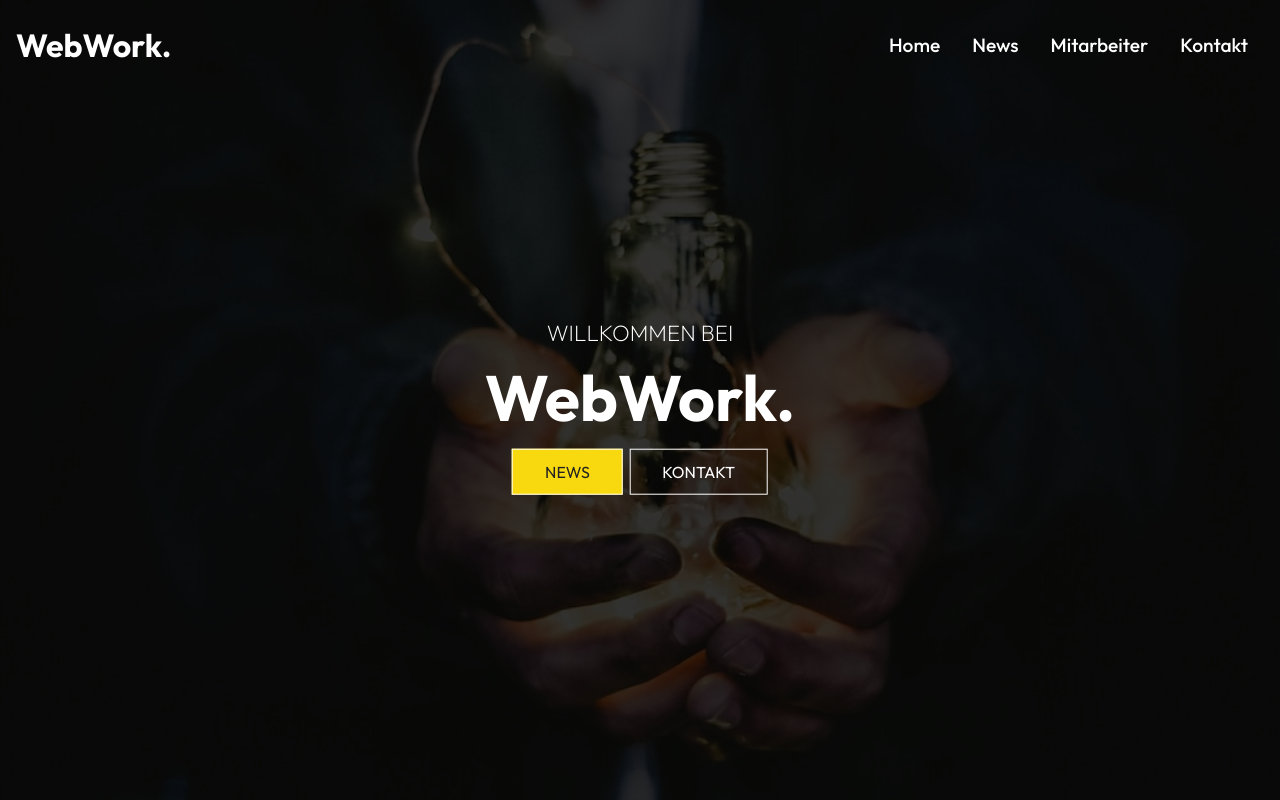
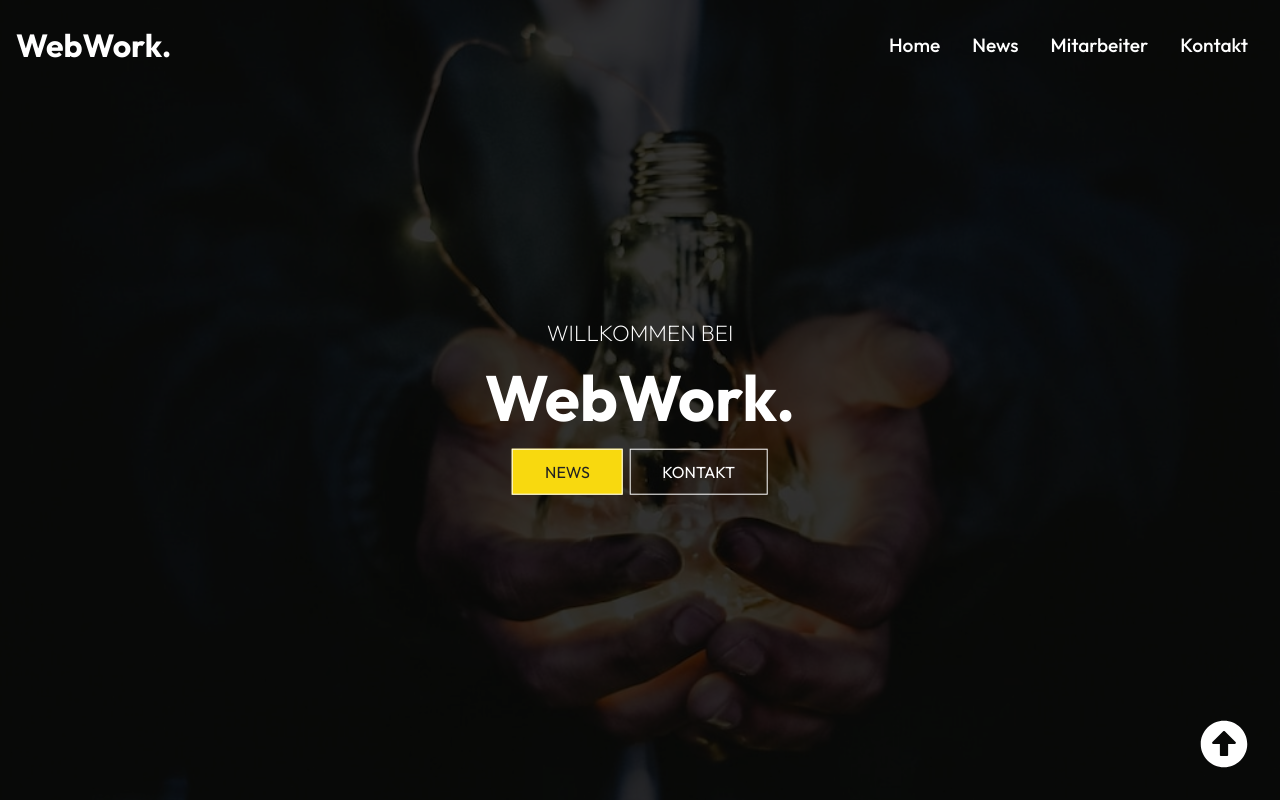
Before and after one commit to batuhan670/WebWorkCB, a React (Create React App) app: page / in a window 1280 px wide. Shown: the top 800 px of the page. Built offline with nearby package versions, Linux system fonts and the light colour scheme; a web font is replaced by a local one.

Commit message:
scrollButton

```diff
--- a/src/components/Navbar.js
+++ b/src/components/Navbar.js
@@ -26,6 +26,7 @@ import {FaBars, FaTimes} from "react-icons/fa";
             <Link to="/">
                 <h1>WebWork.</h1>
             </Link>
+
             <ul className={click ? "nav-menu active" :"nav-menu" }>
                 <li>
                     <Link to="/">Home</Link>
--- /dev/null
+++ b/src/components/ScrollButton.js
@@ -0,0 +1,21 @@
+import React from 'react'
+import {  FaArrowAltCircleUp } from "react-icons/fa";
+
+const ScrollButton = () => {
+  return (
+        <FaArrowAltCircleUp size={'3rem'} style={{
+            position:'fixed',
+            bottom: '2rem',
+            right: '2rem'
+            }
+        } onClick={() => {
+            window.scroll({
+                top: 0,
+                left: 0,
+                behavior: 'smooth'
+                });
+        }}/>
+  )
+}
+
+export default ScrollButton
--- a/src/index.css
+++ b/src/index.css
@@ -9,6 +9,7 @@
 
 body{
   background: black;
+  color: white;
 }
 h1,h4,p,a{
   color: white;
--- a/src/routes/Home.js
+++ b/src/routes/Home.js
@@ -2,12 +2,14 @@ import React from "react";
 import Navbar from "../components/Navbar";
 import HeroImg from "../components/HeroImg";
 import Footer from "../components/Footer";
+import ScrollButton from "../components/ScrollButton";
 
 const Home = () => {
     return (<div>
         <Navbar/>
         <HeroImg/>
         <Footer/>
+        <ScrollButton/>
     </div>
     )
 }
```
